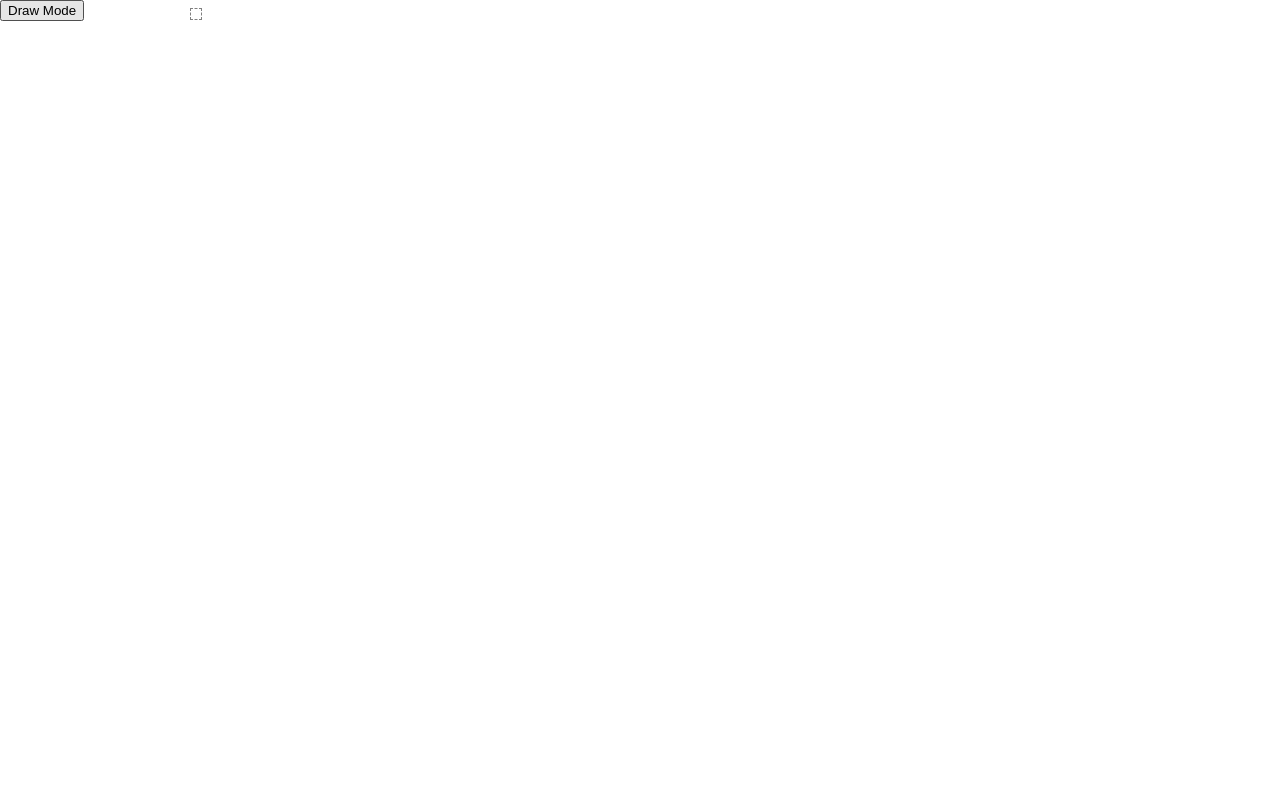
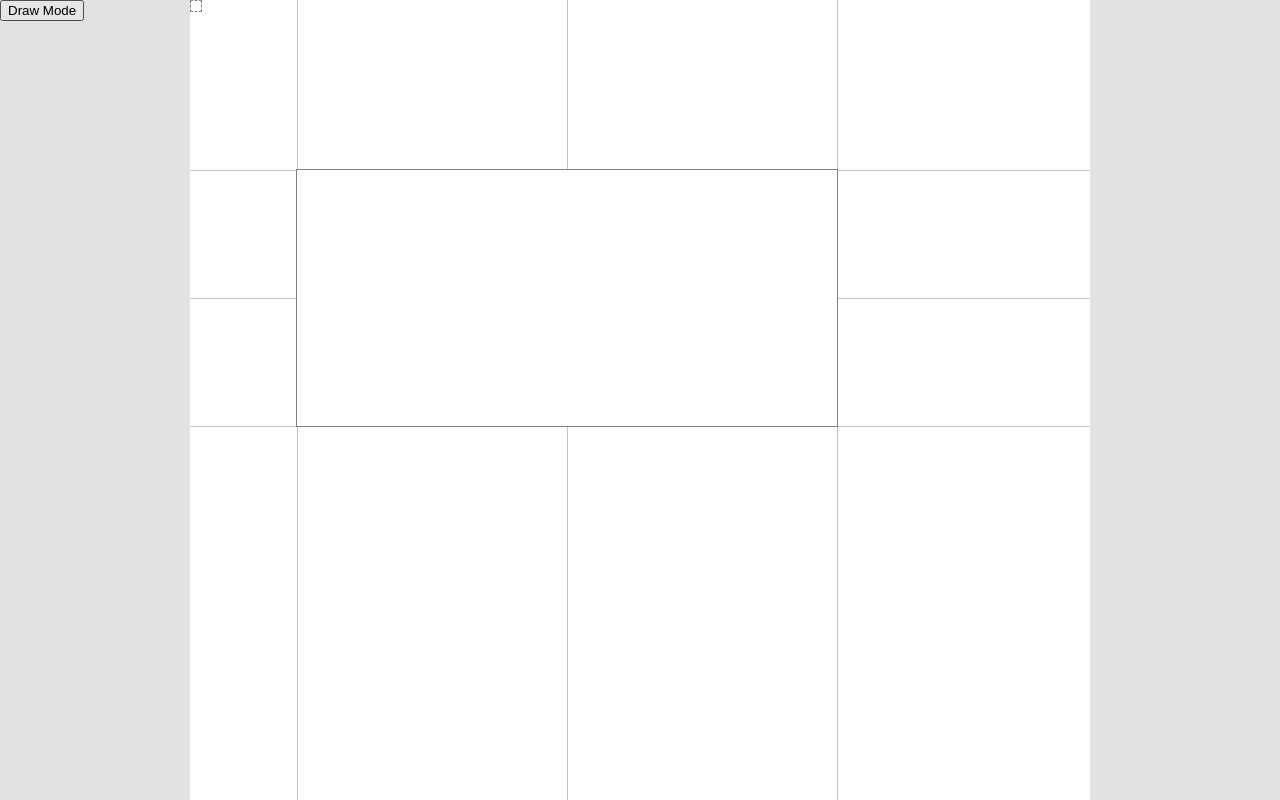
Before and after one commit to luancaike/ng-craftable, an Angular app: page / in a window 1280 px wide. Shown: the top 800 px of the page. Built offline with nearby package versions, Linux system fonts and the light colour scheme.

Commit message:
Resize lego logic

```diff
--- a/src/app/app.component.html
+++ b/src/app/app.component.html
@@ -1,6 +1,38 @@
 <div class="workspace" #workspace>
-  <div class="canvas-container" #canvasContainer>
+  <div class="canvas-container" #canvasContainer (mousedown)="initDraw($event)">
     <div class="draw-preview"></div>
+    <ng-container *ngFor="let item of allLegoConfig; trackBy: trackById">
+      <div
+        #lego
+        [class.select]="selectedLego === lego"
+        class="lego-item"
+        [style.width.px]="item.width"
+        [style.height.px]="item.height"
+        [style.left.px]="item.x"
+        [style.top.px]="item.y"
+      >
+        <div class="resize-handler left" (mousedown)="resizeLeft($event, item)"></div>
+        <div class="resize-handler top" (mousedown)="resizeTop($event, item)"></div>
+        <div class="resize-handler right" (mousedown)="resizeRight($event, item)"></div>
+        <div class="resize-handler bottom" (mousedown)="resizeBottom($event, item)"></div>
+
+        <div class="resize-handler left-top" (mousedown)="resizeLeft($event, item) || resizeTop($event, item)"></div>
+        <div class="resize-handler right-top" (mousedown)="resizeRight($event, item) || resizeTop($event, item)"></div>
+        <div class="resize-handler left-bottom" (mousedown)="resizeLeft($event, item) || resizeBottom($event, item)"></div>
+        <div class="resize-handler right-bottom" (mousedown)="resizeRight($event, item) || resizeBottom($event, item)"></div>
+
+        <div class="lego-container" (mousedown)="selectLego($event, item, lego)"></div>
+      </div>
+      <ng-container *ngFor="let line of item.lineGuides.y;">
+        <div class="line-guide-y"
+             [style.top.px]="line"
+        ></div>
+      </ng-container>
+      <ng-container *ngFor="let line of item.lineGuides.x">
+        <div class="line-guide-x"
+             [style.left.px]="line"></div>
+      </ng-container>
+    </ng-container>
   </div>
 </div>
-<button class="btn-draw" (click)="isDrawMode = !isDrawMode">Draw Mode</button>
+<button class="btn-draw" (click)="isDrawMode = true">Draw Mode</button>
--- a/src/app/app.component.scss
+++ b/src/app/app.component.scss
@@ -4,14 +4,122 @@
   width: 100%;
   height: 100%;
   overflow: auto;
+  user-select: none;
 }
+
 .canvas-container {
-   position: absolute;
+  position: absolute;
   width: 900px;
   height: 1280px;
   background: white;
   flex: 0 0 900px;
+
+  .line-guide-y, .line-guide-x {
+    z-index: 1;
+    background: #c4c4c4;
+    position: absolute;
+    left: 0;
+    top: 0;
+  }
+
+  .line-guide-y {
+    height: 1px;
+    width: 100%;
+
+  }
+
+  .line-guide-x {
+    height: 100%;
+    width: 1px;
+  }
+
+  .lego-item {
+    position: absolute;
+    background: white;
+    outline: grey 1px solid;
+    z-index: 2;
+
+    &.select {
+      position: absolute;
+      outline: deepskyblue 2px solid;
+
+      .lego-container {
+        cursor: move;
+      }
+    }
+
+    .lego-container {
+      height: 100%;
+      width: 100%;
+      padding: 10px;
+      box-sizing: border-box;
+    }
+
+    .resize-handler {
+      position: absolute;
+
+      &.top, &.bottom {
+        width: 100%;
+        height: 10px;
+        left: 0;
+        cursor: n-resize;
+      }
+
+      &.top {
+        top: -2px;
+      }
+
+      &.bottom {
+        bottom: -2px;
+      }
+
+      &.left, &.right {
+        cursor: e-resize;
+        width: 10px;
+        height: 100%;
+        top: 0;
+      }
+
+      &.left {
+        left: -2px;
+      }
+
+      &.right {
+        right: -2px;
+      }
+
+      &.left-top, &.right-top, &.left-bottom, &.right-bottom {
+        height: 20px;
+        width: 20px;
+      }
+
+      &.left-top {
+        top: -2px;
+        left: -2px;
+        cursor: nw-resize;
+      }
+
+      &.right-top {
+        top: -2px;
+        right: -2px;
+        cursor: ne-resize;
+      }
+
+      &.left-bottom {
+        bottom: -2px;
+        left: -2px;
+        cursor: sw-resize;
+      }
+
+      &.right-bottom {
+        bottom: -2px;
+        right: -2px;
+        cursor: se-resize;
+      }
+    }
+  }
 }
+
 .draw-preview {
   position: absolute;
   top: 0;
@@ -20,6 +128,7 @@
   width: 10px;
   border: grey 1px dashed;
 }
+
 .btn-draw {
   position: absolute;
   top: 0;
--- a/src/app/app.component.ts
+++ b/src/app/app.component.ts
@@ -1,105 +1,273 @@
-import { DOCUMENT } from '@angular/common';
-import {
-  Component,
-  ElementRef,
-  Inject,
-  VERSION,
-  ViewChild
-} from '@angular/core';
-import { fromEvent, Subscription } from 'rxjs';
-import { takeUntil } from 'rxjs/operators';
+import {DOCUMENT} from '@angular/common';
+import {AfterViewInit, Component, ElementRef, Inject, OnDestroy, ViewChild, ViewEncapsulation} from '@angular/core';
+import {fromEvent, Subscription} from 'rxjs';
+import {takeUntil} from 'rxjs/operators';
 
 @Component({
   selector: 'app-root',
+  encapsulation: ViewEncapsulation.None,
   templateUrl: './app.component.html',
   styleUrls: ['./app.component.scss']
 })
-export class AppComponent {
+export class AppComponent implements AfterViewInit, OnDestroy {
   @ViewChild('canvasContainer') canvasContainerRef: ElementRef<HTMLElement>;
   @ViewChild('workspace') workspaceRef: ElementRef<HTMLElement>;
-  get canvasContainer() {
+  public allLegoConfig = [
+    {
+      id: 1,
+      height: 256,
+      width: 540,
+      x: 107,
+      y: 170,
+      lineGuides: {
+        x: [107, 377, 647],
+        y: [170, 298, 426]
+      }
+    }
+  ];
+  public isDrawMode = false;
+  public selectedLego = null;
+  private subscriptions: Subscription[] = [];
+
+  constructor(@Inject(DOCUMENT) private document: Document) {
+  }
+
+  get canvasContainer(): HTMLElement {
     return this.canvasContainerRef.nativeElement;
   }
-  get workspace() {
+
+  get workspace(): HTMLElement {
     return this.workspaceRef.nativeElement;
   }
-  private subscriptions: Subscription[] = [];
-  public isDrawMode = false;
 
-  constructor(@Inject(DOCUMENT) private document: Document) {}
+  get drawPreview(): HTMLElement {
+    return this.document.querySelector<HTMLElement>(
+      '.draw-preview'
+    );
+  }
 
   ngAfterViewInit(): void {
-    this.initDraw();
   }
-  initDraw() {
+
+  trackById(index, item): any {
+    return item.id;
+  }
+
+  stateDrawGuidelines(show = true): void {
+    this.drawPreview.style.display = show ? 'block' : 'none';
+    this.drawPreview.style.width = '0';
+    this.drawPreview.style.height = '0';
+    this.changeDrawGuidelines(null, null, 0, 0);
+  }
+
+  changeDrawGuidelines(x = null, y = null, width = null, height = null): void {
+    if (x !== null) {
+      this.drawPreview.style.left = `${x}px`;
+    }
+    if (y !== null) {
+      this.drawPreview.style.top = `${y}px`;
+    }
+    if (width !== null) {
+      this.drawPreview.style.width = `${width}px`;
+    }
+    if (height !== null) {
+      this.drawPreview.style.height = `${height}px`;
+    }
+  }
+
+  getMaxAndMinBounds(): any {
     const maxBoundX =
-      this.canvasContainer.offsetLeft + this.canvasContainer.offsetWidth;
+      this.canvasContainer.offsetLeft + this.canvasContainer.offsetWidth - 1;
     const maxBoundY =
-      this.canvasContainer.offsetTop + this.canvasContainer.offsetHeight;
+      this.canvasContainer.offsetTop + this.canvasContainer.offsetHeight - 1;
     const minBoundX = this.canvasContainer.offsetLeft;
     const minBoundY = this.canvasContainer.offsetTop;
-    const drawStart$ = fromEvent<MouseEvent>(this.canvasContainer, 'mousedown');
+    return {maxBoundX, maxBoundY, minBoundX, minBoundY};
+  }
+
+  getMouseEvents(): any {
     const dragEnd$ = fromEvent<MouseEvent>(this.document, 'mouseup');
     const drag$ = fromEvent<MouseEvent>(this.document, 'mousemove').pipe(
       takeUntil(dragEnd$)
     );
+    return {dragEnd$, drag$};
+  }
 
-    let x = '';
-    let y = '';
-    let width = '';
-    let height = '';
+  initDraw(eventStart: MouseEvent): void {
+    const {maxBoundX, maxBoundY, minBoundX, minBoundY} = this.getMaxAndMinBounds();
+    const {dragEnd$, drag$} = this.getMouseEvents();
 
-    const drawStartSub = drawStart$.subscribe(event => {
-      if (!this.isDrawMode) {
-        return;
+    if (!this.isDrawMode) {
+      return;
+    }
+    let dragEndSub;
+    let dragSub;
+    let debounced;
+    let width = 0;
+    let height = 0;
+    const newLego: any = {};
+    const initialX = Math.abs(eventStart.pageX - minBoundX);
+    const initialY = Math.abs(eventStart.pageY - minBoundY);
+    newLego.x = initialX;
+    newLego.y = initialY;
+    debounced = setTimeout(() => {
+      this.stateDrawGuidelines();
+      this.changeDrawGuidelines(initialX, initialY);
+      dragSub = drag$.subscribe(eventDrag => {
+
+        width = Math.max(minBoundX, Math.min(maxBoundX, eventDrag.pageX)) - initialX - minBoundX;
+        height = Math.max(minBoundY, Math.min(maxBoundY, eventDrag.pageY)) - initialY - minBoundY;
+
+        if (width < 0) {
+          width = Math.abs(width);
+          const newX = initialX - width;
+          newLego.x = newX;
+          this.changeDrawGuidelines(newX);
+        }
+        if (height < 0) {
+          height = Math.abs(height);
+          const newY = initialY - height;
+          newLego.y = newY;
+          this.changeDrawGuidelines(null, newY);
+        }
+        newLego.width = width < 50 ? 50 : width;
+        newLego.height = height < 50 ? 50 : height;
+        this.changeDrawGuidelines(null, null, width, height);
+
+      });
+    }, 300);
+    dragEndSub = dragEnd$.subscribe(() => {
+      clearTimeout(debounced);
+      this.stateDrawGuidelines(false);
+      if (width && height) {
+        this.addNewLego(newLego);
+        this.isDrawMode = false;
+        width = 0;
+        height = 0;
       }
+    });
+    this.subscriptions.push.apply(this.subscriptions, [dragEndSub, dragSub]);
+  }
 
-      const dragPreview = this.document.querySelector<HTMLElement>(
-        '.draw-preview'
-      );
-      const initX = Math.abs(event.pageX - minBoundX);
-      const initY = Math.abs(event.pageY - minBoundY);
-      dragPreview.style.display = 'block';
-      width = dragPreview.style.width = '0';
-      height = dragPreview.style.height = '0';
-      x = dragPreview.style.left = `${initX}px`;
-      y = dragPreview.style.top = `${initY}px`;
+  initDrag(eventStart: MouseEvent, item): void {
+    const {maxBoundX, maxBoundY, minBoundX, minBoundY} = this.getMaxAndMinBounds();
+    const {dragEnd$, drag$} = this.getMouseEvents();
+    const initialX = eventStart.pageX - minBoundX;
+    const initialY = eventStart.pageY - minBoundY;
+    const offsetX = initialX - (item.x);
+    const offsetY = initialY - (item.y);
+    let dragEndSub;
+    const dragSub = drag$.subscribe(eventDrag => {
+      let newX = eventDrag.pageX - minBoundX - offsetX;
+      let newY = eventDrag.pageY - minBoundY - offsetY;
+      newX = newX + item.width + minBoundX > maxBoundX ? maxBoundX - minBoundX - item.width : newX;
+      newY = newY + item.height + minBoundY > maxBoundY ? maxBoundY - minBoundY - item.height : newY;
+      item.x = Math.max(0, newX);
+      item.y = Math.max(0, newY);
+      dragEndSub = dragEnd$.subscribe(() => {
+      });
+    });
+    this.subscriptions.push.apply(this.subscriptions, [dragSub, dragEndSub]);
+  }
 
-      const dragSub = drag$.subscribe(event => {
-        const widthDraw = Math.min(maxBoundX, event.pageX) - initX - minBoundX;
+  addNewLego(newLego): void {
+    newLego.id = this.allLegoConfig.length + 1;
+    this.allLegoConfig.push(newLego);
+  }
 
-        const heightDraw = Math.min(maxBoundY, event.pageY) - initY - minBoundY;
-        if (widthDraw < 0) {
-          x = dragPreview.style.left = `${Math.max(
-            0,
-            initX - Math.abs(widthDraw)
-          )}px`;
-          console.log(x);
-        }
-        if (heightDraw < 0) {
-          y = dragPreview.style.top = `${Math.max(
-            0,
-            initY - Math.abs(heightDraw)
-          )}px`;
-        }
-        width = dragPreview.style.width = `${Math.abs(widthDraw)}px`;
-        height = dragPreview.style.height = `${Math.abs(heightDraw)}px`;
+  selectLego(eventStart: MouseEvent, item, lego: HTMLElement): void {
+    this.selectedLego = lego;
+    this.initDrag(eventStart, item);
+  }
+
+  resizeLeft(eventStart: MouseEvent, item): void {
+    const {maxBoundX, maxBoundY, minBoundX, minBoundY} = this.getMaxAndMinBounds();
+    let dragEndSub;
+
+    const initialX = eventStart.pageX - minBoundX;
+    const offsetX = item.x;
+    const width = item.width;
+    const {dragEnd$, drag$} = this.getMouseEvents();
+
+    const dragSub = drag$.subscribe(eventDrag => {
+      const reduceX = eventDrag.pageX - initialX - minBoundX;
+      const reduceWidth = width - reduceX;
+      if (reduceWidth >= 50) {
+        item.x = Math.max(0, offsetX + reduceX);
+      }
+      if (item.x) {
+        item.width = Math.max(50, width - reduceX);
+      }
+      dragEndSub = dragEnd$.subscribe(() => {
       });
-      const dragEndSub = dragEnd$.subscribe(() => {
-        dragPreview.style.display = 'none';
-        const newElement = this.document.createElement('div');
-        newElement.style.position = 'absolute';
-        newElement.style.background = 'red';
-        newElement.style.width = width;
-        newElement.style.height = height;
-        newElement.style.left = x;
-        newElement.style.top = y;
-        this.canvasContainer.appendChild(newElement);
+    });
+    this.subscriptions.push.apply(this.subscriptions, [dragSub, dragEndSub]);
+
+  }
+
+  resizeRight(eventStart: MouseEvent, item): void {
+    const {maxBoundX, maxBoundY, minBoundX, minBoundY} = this.getMaxAndMinBounds();
+    let dragEndSub;
+
+    const initialX = eventStart.pageX - minBoundX;
+    const offsetX = item.x;
+    const width = item.width;
+    const {dragEnd$, drag$} = this.getMouseEvents();
+
+    const dragSub = drag$.subscribe(eventDrag => {
+      const reduceX = Math.min(maxBoundX, eventDrag.pageX) - initialX - minBoundX;
+      item.width = Math.max(50, width + reduceX);
+      dragEndSub = dragEnd$.subscribe(() => {
       });
-      this.subscriptions.push.apply(this.subscriptions, [dragSub, dragEndSub]);
     });
+    this.subscriptions.push.apply(this.subscriptions, [dragSub, dragEndSub]);
+
   }
+
+  resizeTop(eventStart: MouseEvent, item): void {
+    const {minBoundY} = this.getMaxAndMinBounds();
+    let dragEndSub;
+
+    const initialY = eventStart.pageY - minBoundY;
+    const offsetY = item.y;
+    const height = item.height;
+    const {dragEnd$, drag$} = this.getMouseEvents();
+
+    const dragSub = drag$.subscribe(eventDrag => {
+      const reduceY = eventDrag.pageY - initialY - minBoundY;
+      const reduceHeight = height - reduceY;
+      if (reduceHeight >= 50) {
+        item.y = Math.max(0, offsetY + reduceY);
+      }
+      if (item.y) {
+        item.height = Math.max(50, height - reduceY);
+      }
+      dragEndSub = dragEnd$.subscribe(() => {
+      });
+    });
+    this.subscriptions.push.apply(this.subscriptions, [dragSub, dragEndSub]);
+
+  }
+
+  resizeBottom(eventStart: MouseEvent, item): void {
+    const {maxBoundY, minBoundY} = this.getMaxAndMinBounds();
+    let dragEndSub;
+
+    const initialY = eventStart.pageY - minBoundY;
+    const height = item.height;
+    const {dragEnd$, drag$} = this.getMouseEvents();
+
+    const dragSub = drag$.subscribe(eventDrag => {
+      const reduceY = Math.min(maxBoundY, eventDrag.pageY) - initialY - minBoundY;
+      item.height = Math.max(50, height + reduceY);
+      dragEndSub = dragEnd$.subscribe(() => {
+      });
+    });
+    this.subscriptions.push.apply(this.subscriptions, [dragSub, dragEndSub]);
+
+  }
+
   ngOnDestroy(): void {
-    this.subscriptions.forEach(s => s.unsubscribe());
+    this.subscriptions.forEach(s => s && s.unsubscribe && s.unsubscribe());
   }
 }
--- a/src/styles.scss
+++ b/src/styles.scss
@@ -1 +1,5 @@
-/* You can add global styles to this file, and also import other style files */
+body {
+  height: 100vh;
+  margin: 0;
+  background: rgb(226, 226, 226);
+}
```
